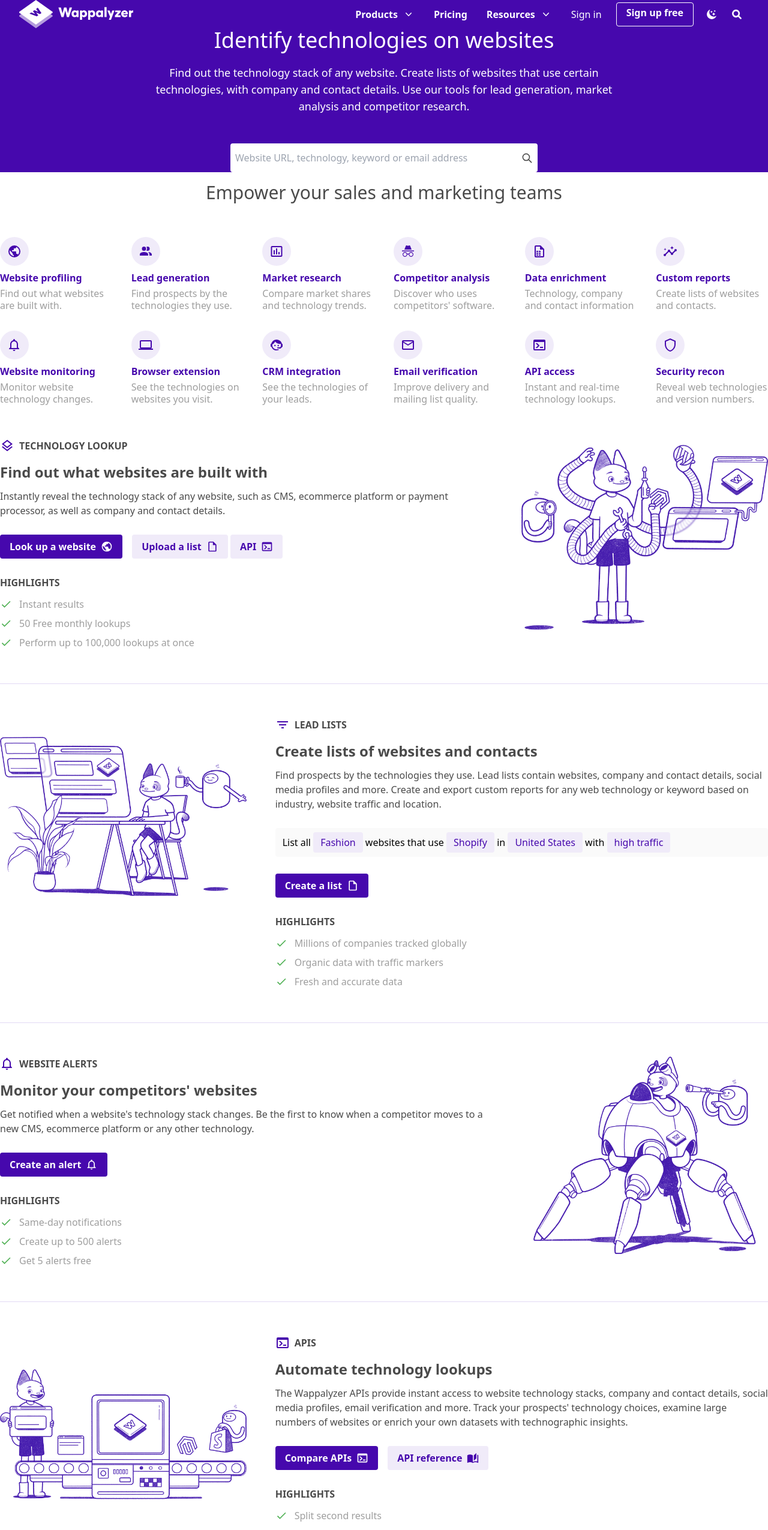
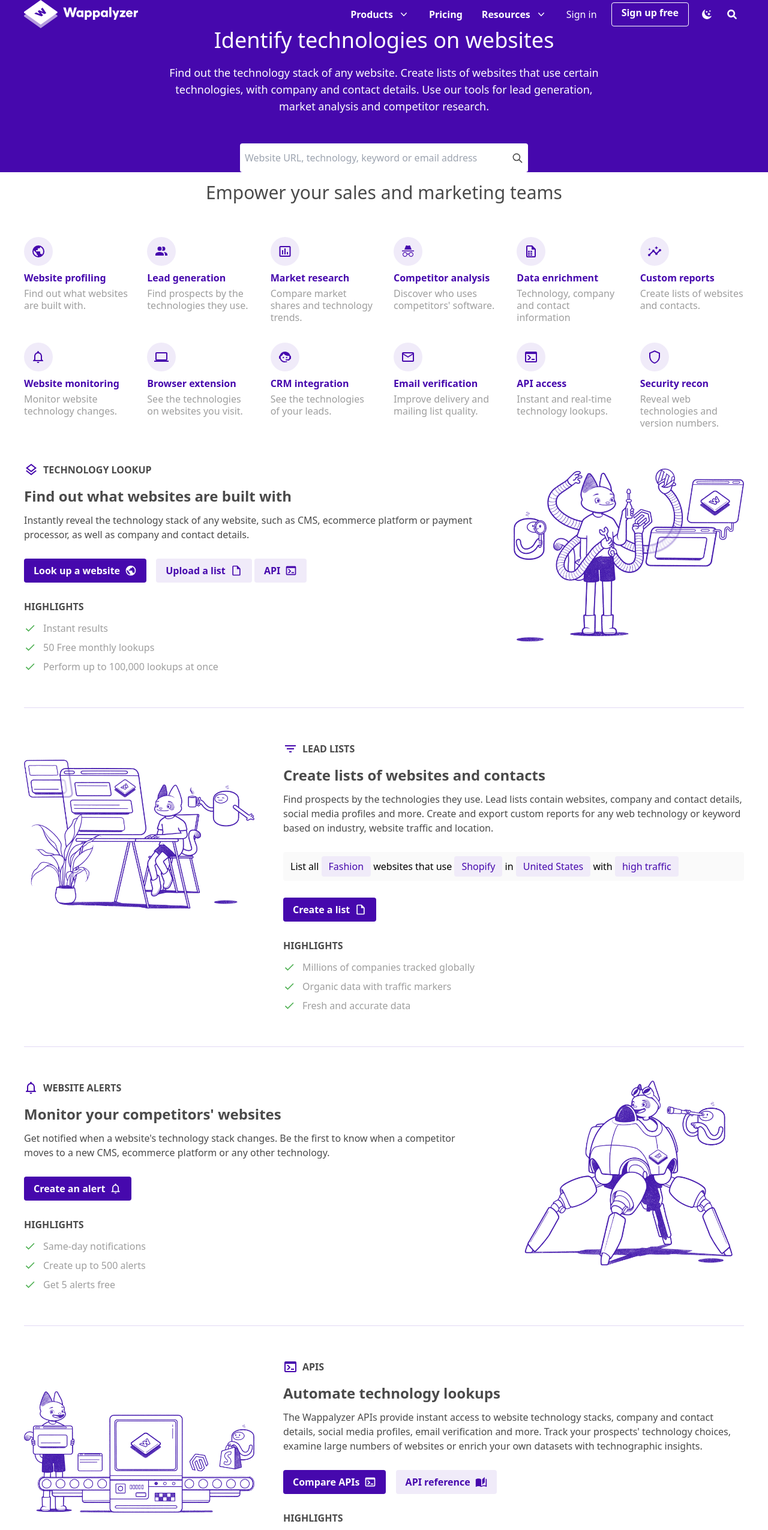
Before and after one commit to abdelilahelhaddad/wappalyzer, a website built with Vite: page index.html in a window 1280 px wide. Shown: the top 2550 px of the page at 60% size. Built offline with nearby package versions, Linux system fonts and the light colour scheme; files whose address does not match are found by name.

Commit message:
:fire: :art: Refactor :sparkles: :globe_with_meridians:

```diff
--- a/index.html
+++ b/index.html
@@ -9,13 +9,15 @@
 
   <body>
     <header class="bg-w-purple text-w-white h-3/5">
-      <nav class="flex justify-between items-center">
-        <div id="logo" class="lg:ml-8">
+      <nav
+        class="flex justify-between items-center md:container md:mx-auto md:px-10 px-3"
+      >
+        <div id="logo">
           <a href="#">
             <img src="./images/logo.svg" width="190px" alt="Wappalyzer Logo" />
           </a>
         </div>
-        <div id="navbar" class="lg:mr-8 hidden md:block">
+        <div id="navbar" class="hidden md:block">
           <ul class="flex justify-between">
             <li>
               <a
@@ -79,12 +81,17 @@
             </a>
           </ul>
         </div>
+        <div id="mobileNavbar" class="flex md:hidden mr-2">
+          <a href="#" class="p-2">
+            <img src="./images/burger-menu.svg" alt="menu" />
+          </a>
+        </div>
       </nav>
-      <div id="hero" class="text-center">
+      <div id="hero" class="text-center md:container md:mx-auto md:px-10 px-3">
         <h1 class="text-4xl font-medium mb-5">
           Identify technologies on websites
         </h1>
-        <p class="text-lg font-normal mb-12 mx-auto w-3/5">
+        <p class="text-lg font-normal mb-12 mx-auto md:w-3/5">
           Find out the technology stack of any website. Create lists of websites
           that use certain technologies, with company and contact details. Use
           our tools for lead generation, market analysis and competitor
@@ -116,7 +123,7 @@
       </div>
     </header>
     <main>
-      <section>
+      <section class="md:container md:mx-auto md:px-10 px-3">
         <div>
           <p class="text-center mb-14 text-3xl font-medium text-w-gray-font">
             Empower your sales and marketing teams
@@ -335,12 +342,12 @@
           </div>
         </div>
       </section>
-      <section>
+      <section class="md:container md:mx-auto md:px-10 px-3">
         <div
           id="technologyLookup"
-          class="flex gap-8 border-b border-w-gray-btn-hover py-14"
+          class="md:flex md:gap-8 border-b border-w-gray-btn-hover py-14"
         >
-          <div class="flex flex-col w-2/3 justify-center">
+          <div class="flex flex-col md:w-2/3 justify-center">
             <div class="flex mb-3">
               <div id="technologyLookupIcon" class="mr-2">
                 <img
@@ -413,19 +420,19 @@
               </div>
             </div>
           </div>
-          <div class="w-1/3 ml-4">
+          <div class="md:w-1/3 ml-4 hidden md:block">
             <img src="./images/lookup.png" alt="lookup" />
           </div>
         </div>
 
         <div
           id="WebsiteAlerts"
-          class="flex gap-8 border-b border-w-gray-btn-hover py-14"
+          class="md:flex md:gap-8 border-b border-w-gray-btn-hover py-14"
         >
-          <div class="w-1/3 mr-4">
+          <div class="md:w-1/3 mr-4 hidden md:block">
             <img src="./images/lists.png" alt="lists" />
           </div>
-          <div class="flex flex-col w-2/3 justify-center">
+          <div class="flex flex-col md:w-2/3 justify-center">
             <div class="flex mb-3">
               <div id="leadListsIcon" class="mr-2">
                 <img src="./images/lead-lists.svg" alt="Lead Lists" />
@@ -512,9 +519,9 @@
 
         <div
           id="WebsiteAlerts"
-          class="flex gap-8 border-b border-w-gray-btn-hover py-14"
+          class="md:flex md:gap-8 border-b border-w-gray-btn-hover py-14"
         >
-          <div class="flex flex-col w-2/3 justify-center">
+          <div class="flex flex-col md:w-2/3 justify-center">
             <div class="flex mb-3">
               <div id="WebsiteAlertsIcon" class="mr-2">
                 <img
@@ -573,19 +580,19 @@
               </div>
             </div>
           </div>
-          <div class="w-1/3 ml-4">
+          <div class="md:w-1/3 ml-4 hidden md:block">
             <img src="./images/alerts.png" alt="alerts" />
           </div>
         </div>
 
         <div
           id="apis"
-          class="flex gap-8 border-b border-w-gray-btn-hover py-14"
+          class="md:flex md:gap-8 border-b border-w-gray-btn-hover py-14"
         >
-          <div class="w-1/3 mr-4">
+          <div class="md:w-1/3 mr-4 hidden md:block">
             <img src="./images/apis.png" alt="apis" />
           </div>
-          <div class="flex flex-col w-2/3 justify-center">
+          <div class="flex flex-col md:w-2/3 justify-center">
             <div class="flex mb-3">
               <div id="apisIcon" class="mr-2">
                 <img src="./images/w-api.svg" alt="Apis" />
@@ -649,8 +656,8 @@
           </div>
         </div>
 
-        <div id="emailVerification" class="flex gap-8 py-14">
-          <div class="flex flex-col w-2/3 justify-center">
+        <div id="emailVerification" class="md:flex md:gap-8 py-14">
+          <div class="flex flex-col md:w-2/3 justify-center">
             <div class="flex mb-3">
               <div id="emailVerificationIcon" class="mr-2">
                 <img
@@ -724,14 +731,14 @@
               </div>
             </div>
           </div>
-          <div class="w-1/3 ml-4">
+          <div class="md:w-1/3 ml-4 hidden md:block">
             <img src="./images/lookup.png" alt="lookup" />
           </div>
         </div>
       </section>
     </main>
     <hr class="border-b border-w-gray-btn-hover" />
-    <section id="apps">
+    <section id="apps" class="md:container md:mx-auto md:px-10 px-3">
       <p class="text-w-gray-font text-2xl font-semibold mb-4">Apps</p>
       <p class="text-w-gray-font text-lg mb-4">
         Wappalyzer works with the tools you use every day.
@@ -940,7 +947,10 @@
       </div>
     </section>
     <hr class="border-b border-w-gray-btn-hover" />
-    <section id="wappalyzererTestimonials">
+    <section
+      id="wappalyzererTestimonials"
+      class="md:container md:mx-auto md:px-10 px-3"
+    >
       <p class="text-w-gray-font mb-8 text-center text-base font-normal">
         WAPPALYZER IS TRUSTED BY THOUSANDS OF PROFESSIONALS WORLD-WIDE
       </p>
@@ -1022,7 +1032,7 @@
           <img src="./images/adobe.svg" width="82px" class="h-5" alt="adobe" />
         </div>
       </div>
-      <div id="testimonials" class="grid grid-cols-3 gap-6">
+      <div id="testimonials" class="grid grid-cols-1 md:grid-cols-3 md:gap-6">
         <div
           id="testimonial"
           class="flex border rounded border-w-gray-btn-hover"
@@ -1188,7 +1198,7 @@
       </div>
     </section>
     <hr class="border-b border-w-gray-btn-hover" />
-    <section id="newsLetter">
+    <section id="newsLetter" class="md:container md:mx-auto md:px-10 px-3">
       <p class="text-w-gray-font mb-8 text-center text-base font-medium">
         Subscribe to receive occasional product updates.
       </p>
@@ -1216,7 +1226,7 @@
     <hr class="border-b border-w-gray-btn-hover" />
     <section
       id="footerMenu"
-      class="md:flex md:justify-between flex-col md:flex-row"
+      class="md:flex md:justify-between flex-col md:flex-row md:container md:mx-auto md:px-10 px-3"
     >
       <div id="products" class="flex flex-col">
         <p class="text-base font-medium mb-7 text-w-gray-font px-3">Products</p>
@@ -1326,7 +1336,10 @@
       </div>
     </section>
     <hr class="border-b border-w-gray-btn-hover" />
-    <footer id="footer" class="flex justify-between">
+    <footer
+      id="footer"
+      class="flex justify-between md:container md:mx-auto md:px-10 px-3"
+    >
       <div id="footerLogo">
         <a href="#">
           <img src="./images/footer-logo.svg" width="145px" alt="Footer Logo" />
```
Also changed, not shown: images/burger-menu.svg (added).
